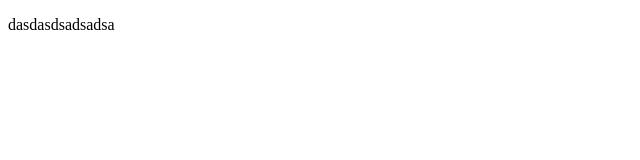
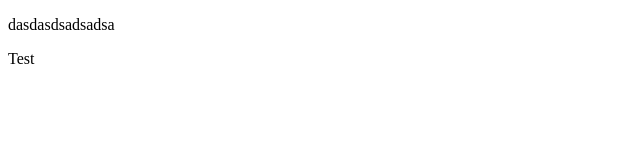
Before and after one commit to Jeffery0000/Assignment4, a React (Vite) app: page / in a window 1280 px wide. Shown: the top 160 px of the page, without its empty margins (0-640 px from the left). Built offline with nearby package versions, Linux system fonts and the light colour scheme.

Commit message:
Fixed HeronsFormula so it displays with app.jsx.

```diff
--- a/src/App.jsx
+++ b/src/App.jsx
@@ -1,10 +1,12 @@
 import './App.css'
+import HeronsFormula from './components/HeronsFormula'
 
 function App() {
 
   return (
     <>
       <p>dasdasdsadsadsa</p>
+      <HeronsFormula />
     </>
   )
 }
--- a/src/components/HeronsFormula.jsx
+++ b/src/components/HeronsFormula.jsx
@@ -4,7 +4,9 @@ import './HeronsFormula.css'
 function HeronsFormula() {
     return (
         <>
-        <p>Test</p>
+            <p>Test</p>
         </>
     )
 }
+
+export default HeronsFormula
```
